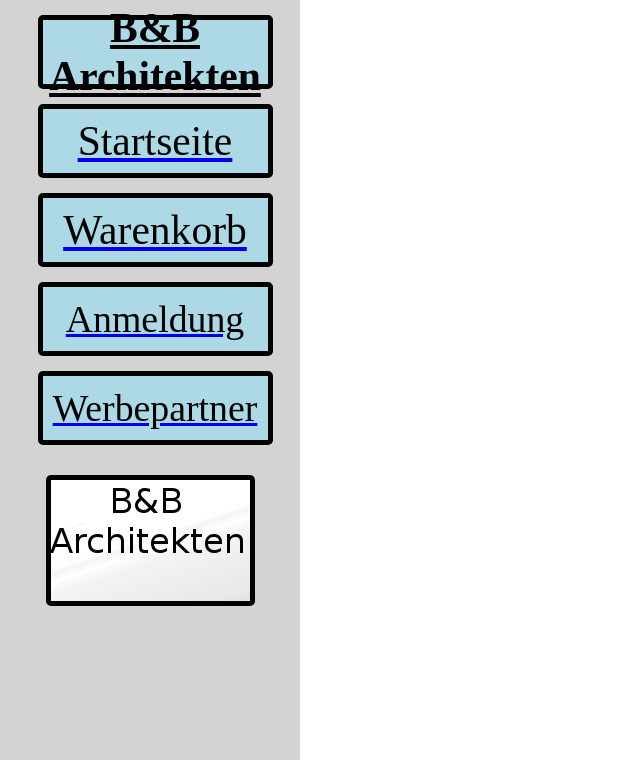
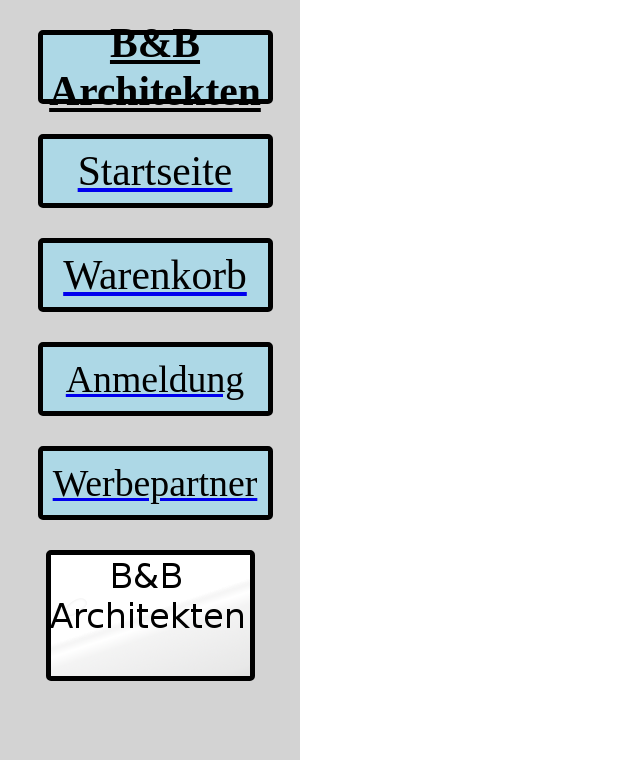
Before and after one commit to MichelBartels/Webseite, a PHP site: page /test2.php in a window 1280 px wide. Shown: the top 760 px of the page, without its empty margins (0-640 px from the left). Run offline with PHP 8.4, Linux system fonts and the light colour scheme.

Commit message:
Update test2.css

```diff
--- a/test2.css
+++ b/test2.css
@@ -43,7 +43,7 @@
   position:relative;
   color:black;
   margin-left:12.5%;
-  margin-top:5%;
+  margin-top:10%;
   font-size:1.1cm;
   text-align:center;
   display: flex;
@@ -62,7 +62,7 @@
   position:relative;
   color:black;
   margin-left:12.5%;
-  margin-top:5%;
+  margin-top:10%;
   font-size:1.1cm;
   text-align:center;
   display: flex;
@@ -80,7 +80,7 @@
   position:relative;
   color:black;
   margin-left:12.5%;
-  margin-top:5%;
+  margin-top:10%;
   font-size:1cm;
   text-align:center;
   display: flex;
```
